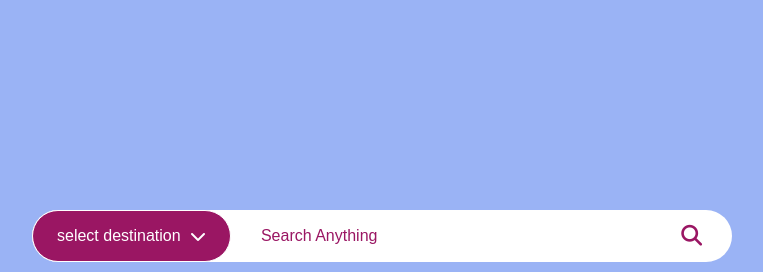
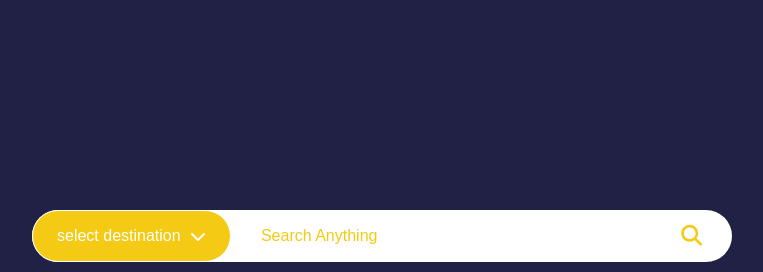
Before and after one commit to himanshu-sheetlani/Code-Commands, a plain HTML site: page assets/home.html in a window 1280 px wide. Shown: the part 94-366 px from the top of the page, without its empty margins (258-1021 px from the left). Drawn offline with Linux system fonts and the light colour scheme.

Commit message:
intigrating api

```diff
--- a/assets/home.css
+++ b/assets/home.css
@@ -1,6 +1,6 @@
 :root{
-    --blue: #9ab3f5;
-    --purple: #9a1663;
+    --blue: #212146;
+    --purple: #f4ca14;
     --white: #ffffff;
     --shadow: rgba(0,0,0,0.15) 0px 5px 15px 0px00;
     margin-top: 50px;
--- a/assets/home.html
+++ b/assets/home.html
@@ -37,5 +37,8 @@
         </div>
     </div>
     <script src="./home.js"></script>
+    <script async src="https://cse.google.com/cse.js?cx=361252afb59d74347">
+    </script>
+    <div class="gcse-search"></div>
 </body>
 </html>
```
